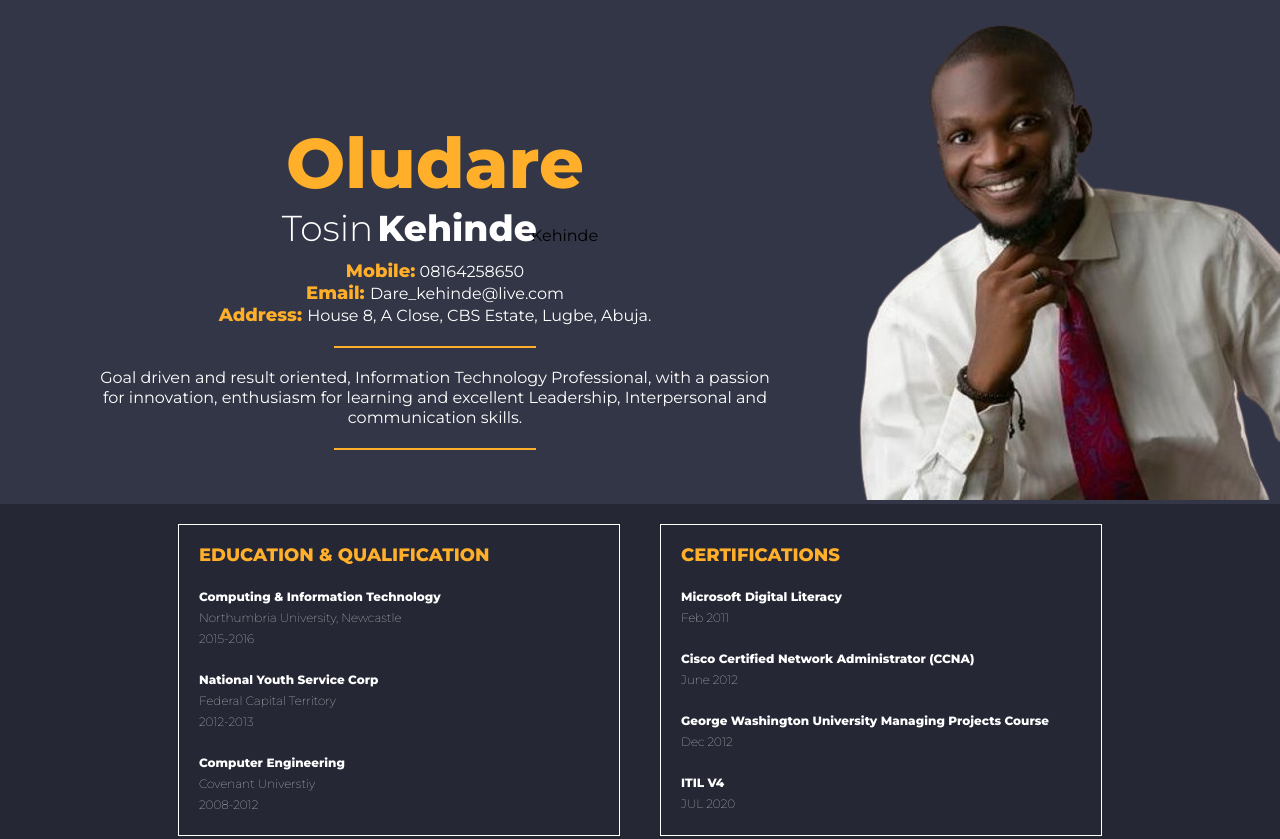
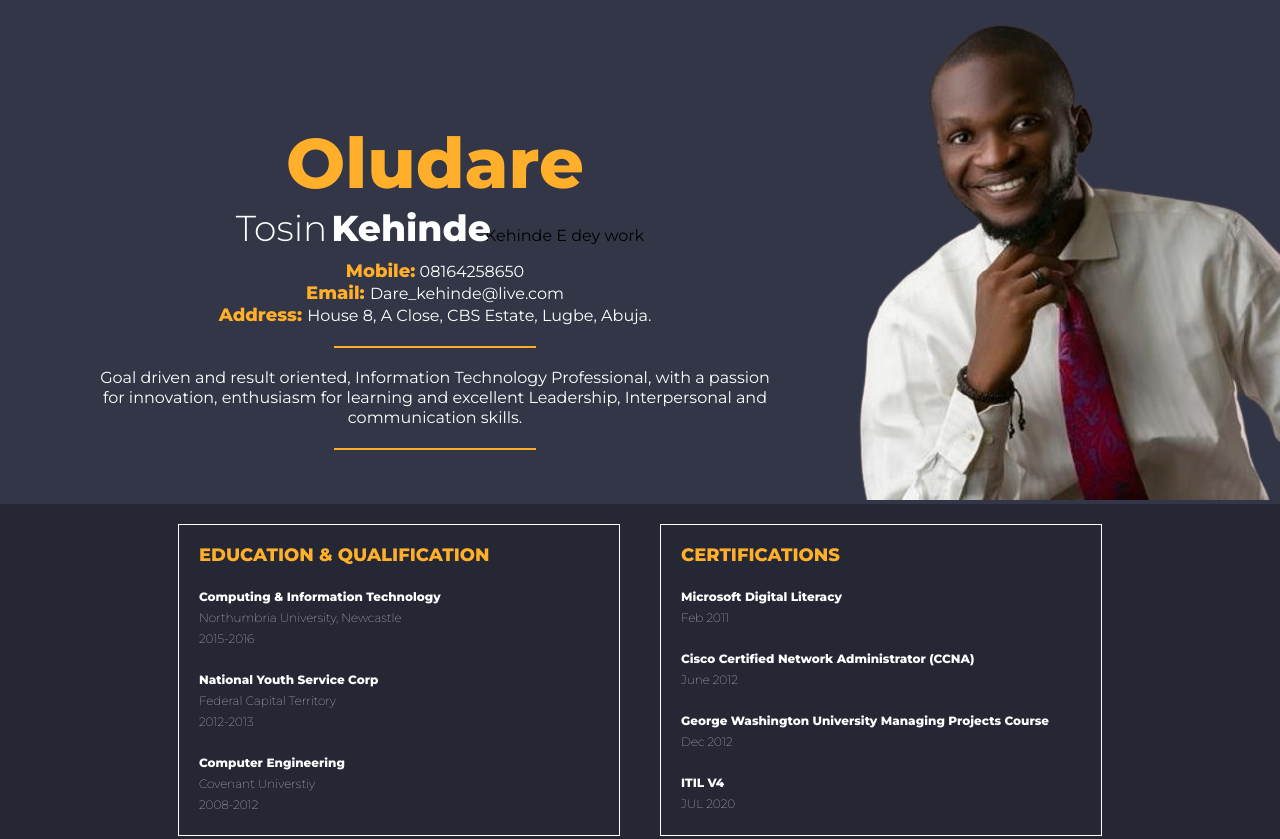
Before and after one commit to oludarekenny/Portfolio, a plain HTML site: page index.html in a window 1280 px wide. Shown: the top 839 px of the page. Drawn offline with Linux system fonts and the light colour scheme.

Commit message:
add test text

```diff
--- a/index.html
+++ b/index.html
@@ -21,6 +21,7 @@
                         <span id="caption_text_ii">Tosin</span>
                         <span id="caption_text_iii">Kehinde</span>
 			<span id="caption_text_iv">Kehinde</span>
+			<span> E dey work </span>
                     </div>
 
                     <div id="address">
```
